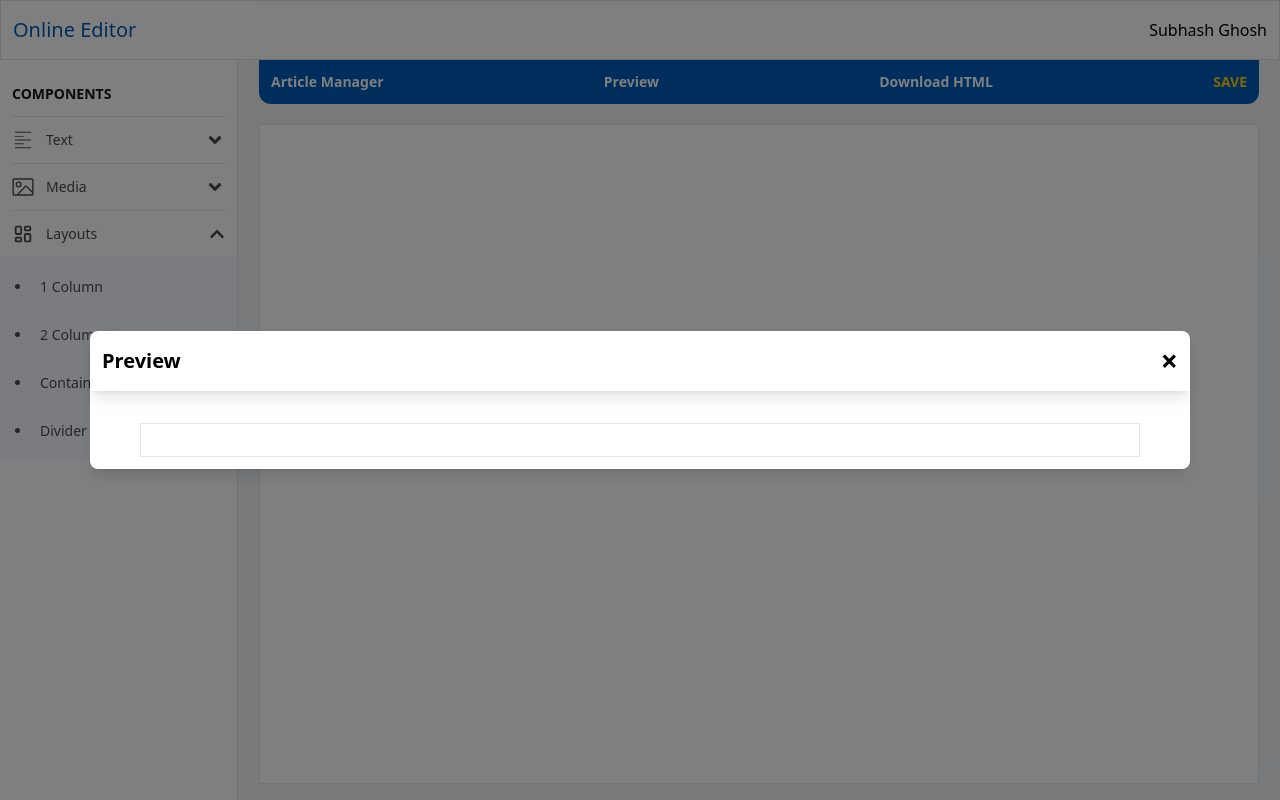
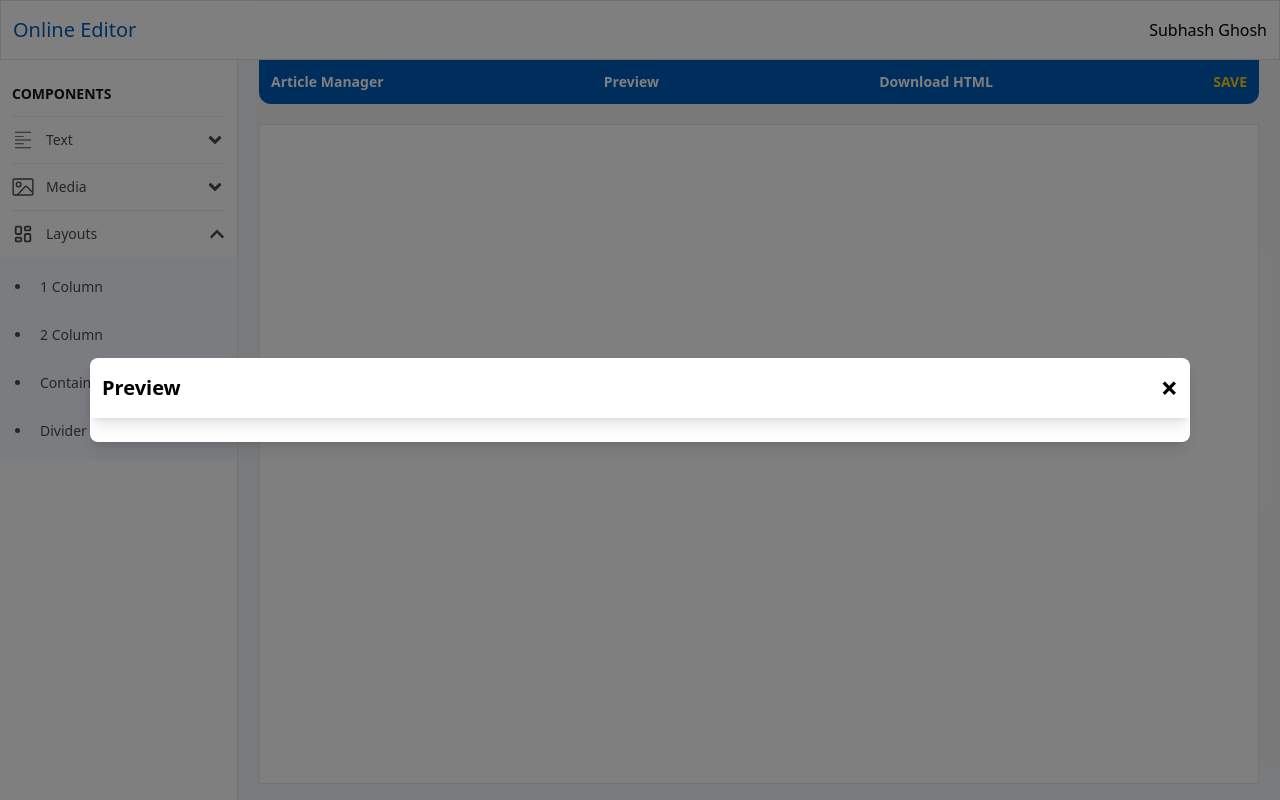
Before and after one commit to Subhash75/Article-Canvas-Editor, a React (Vite) app: page / in a window 1280 px wide. Both pictures are taken after a click on the element "Preview". Built offline with nearby package versions, Linux system fonts and the light colour scheme.

Commit message:
preview logic fixes

```diff
--- a/src/pages/HomePage/components/PreviewModal.jsx
+++ b/src/pages/HomePage/components/PreviewModal.jsx
@@ -1,6 +1,6 @@
 import React from "react";
 
-function PreviewModal({ isOpen, onClose, children }) {
+function PreviewModal({ isOpen, onClose, previewContent }) {
   if (!isOpen) return null;
 
   return (
@@ -12,7 +12,10 @@ function PreviewModal({ isOpen, onClose, children }) {
             &times;
           </button>
         </div>
-        <div className="p-3 h-auto max-h-[400px] overflow-auto">{children}</div>
+        <div
+          className="p-3 h-auto max-h-[400px] overflow-auto"
+          dangerouslySetInnerHTML={{ __html: previewContent }}
+        ></div>
       </div>
     </div>
   );
--- a/src/pages/HomePage/index.jsx
+++ b/src/pages/HomePage/index.jsx
@@ -12,6 +12,7 @@ function HomePage() {
     droppedItems,
     layoutRef,
     isModalOpen,
+    previewContent,
     handleOpen,
     handleClose,
     setDroppedItems,
@@ -41,15 +42,11 @@ function HomePage() {
         </div>
       </DndContext>
 
-      <PreviewModal isOpen={isModalOpen} onClose={handleClose}>
-        <EditorBody
-          items={droppedItems}
-          setDroppedItems={setDroppedItems}
-          layoutRef={layoutRef}
-          handleLayoutRearrange={handleLayoutRearrange}
-          handleLayoutDelete={handleLayoutDelete}
-        />
-      </PreviewModal>
+      <PreviewModal
+        isOpen={isModalOpen}
+        onClose={handleClose}
+        previewContent={previewContent}
+      />
     </>
   );
 }
--- a/src/pages/HomePage/useHomePage.js
+++ b/src/pages/HomePage/useHomePage.js
@@ -58,10 +58,16 @@ async function convertImageToBase64(sourceImg, clonedImg) {
 function useHomePage() {
   const [droppedItems, setDroppedItems] = useState([]);
   const [isModalOpen, setIsModalOpen] = useState(false);
+  const [previewContent, setPreviewContent] = useState("");
 
   const layoutRef = useRef(null);
 
-  const handleOpen = () => setIsModalOpen(true);
+  const handleOpen = () => {
+    setIsModalOpen(true);
+    if (layoutRef.current) {
+      setPreviewContent(layoutRef.current.innerHTML);
+    }
+  };
   const handleClose = () => setIsModalOpen(false);
 
   const handleDragEnd = (event) => {
@@ -217,6 +223,7 @@ ${cloned.outerHTML}
     setDroppedItems,
     layoutRef,
     isModalOpen,
+    previewContent,
     handleOpen,
     handleClose,
     handleDragEnd,
```
